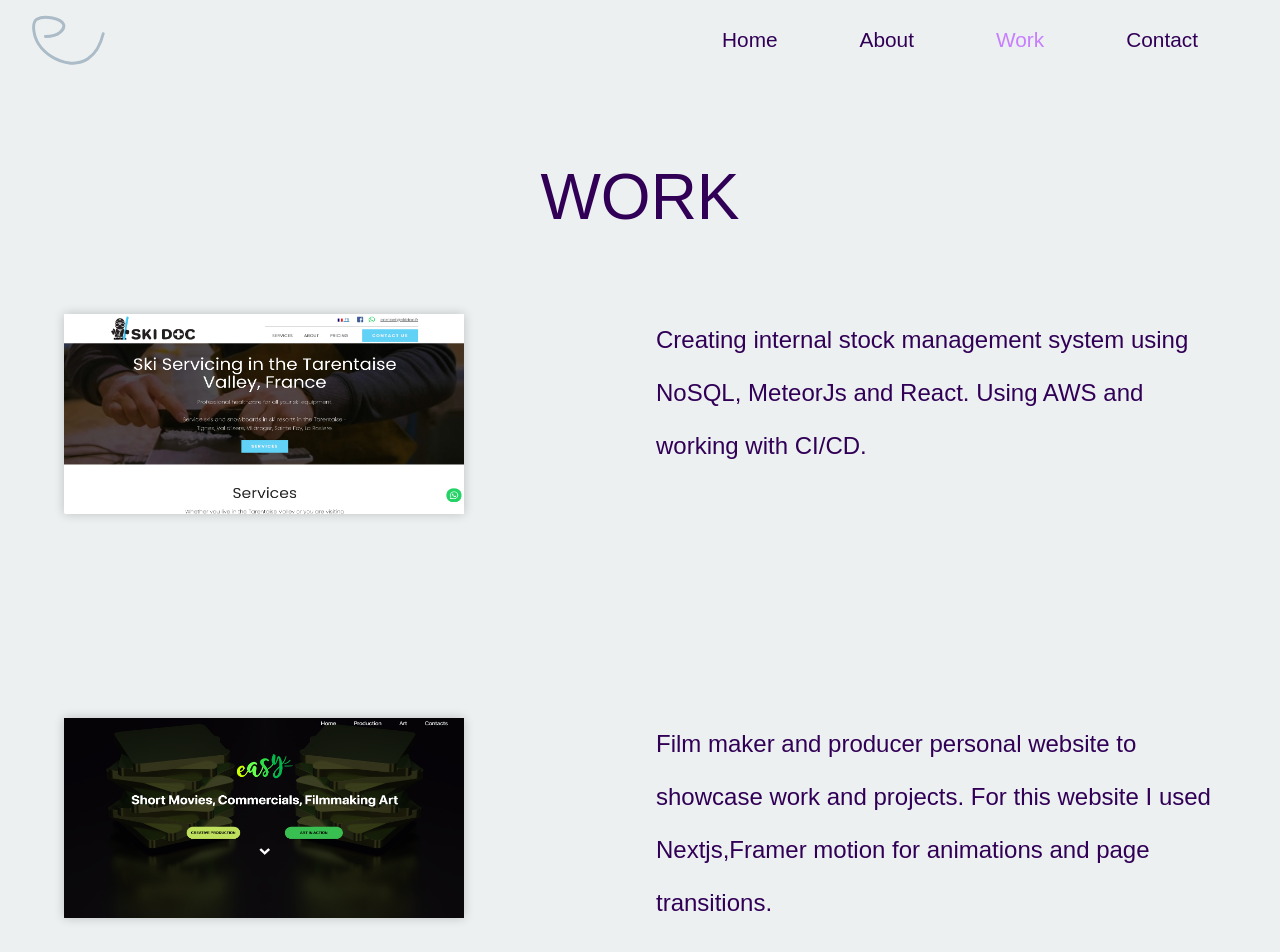
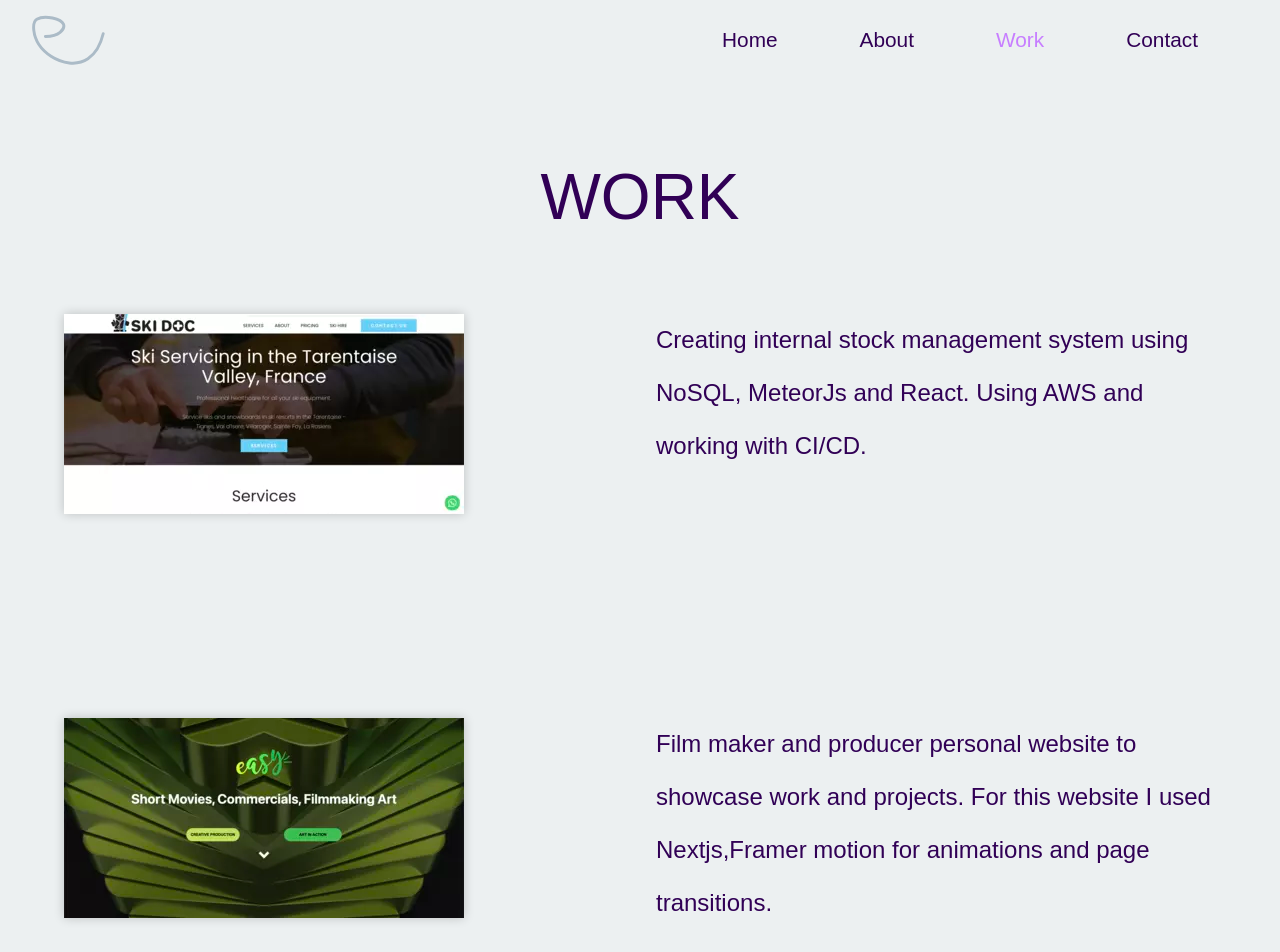
Before and after one commit to lipskij/threejs-website, a Next.js app: page /work in a window 1280 px wide. Shown: the top 952 px of the page. Built offline with nearby package versions, Linux system fonts and the light colour scheme.

Commit message:
faet: update images

```diff
--- a/pages/work.tsx
+++ b/pages/work.tsx
@@ -7,12 +7,12 @@ import styles from "../styles/Work.module.css";
 const projects = [
   {
     href: "https://skidoc.fr/",
-    src: "/images/ski.webp",
+    src: "/images/skidoc.webp",
     text: "Creating internal stock management system using NoSQL, MeteorJs and React. Using AWS and working with CI/CD.",
   },
   {
     href: "https://easyproduction.org",
-    src: "/images/easy.webp",
+    src: "/images/easy2.webp",
     text: "Film maker and producer personal website to showcase work and projects. For this website I used Nextjs,Framer motion for animations and page transitions.",
   },
   {
```
Also changed, not shown: public/images/easy2.webp (added), public/images/skidoc.webp (added).
